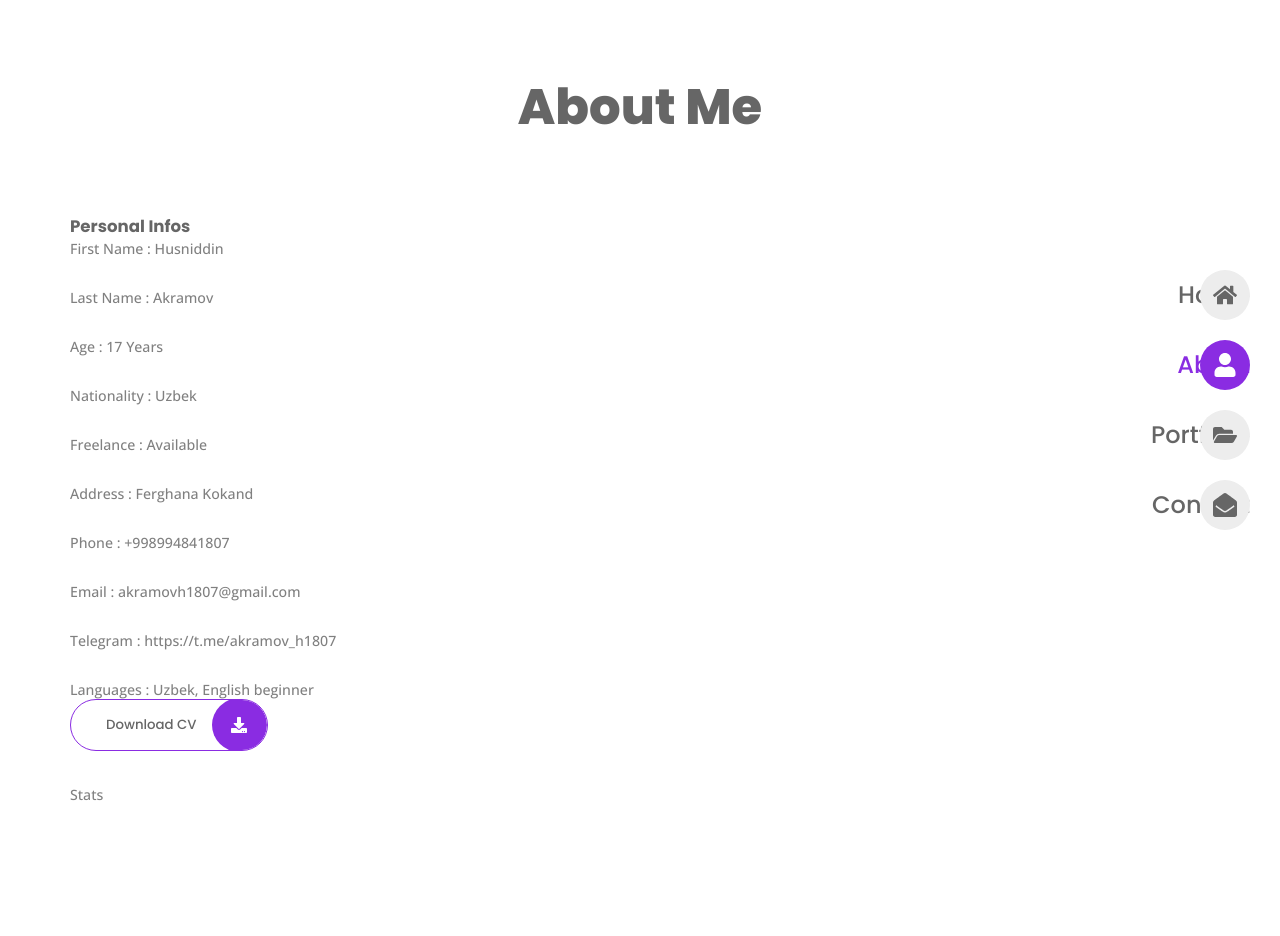
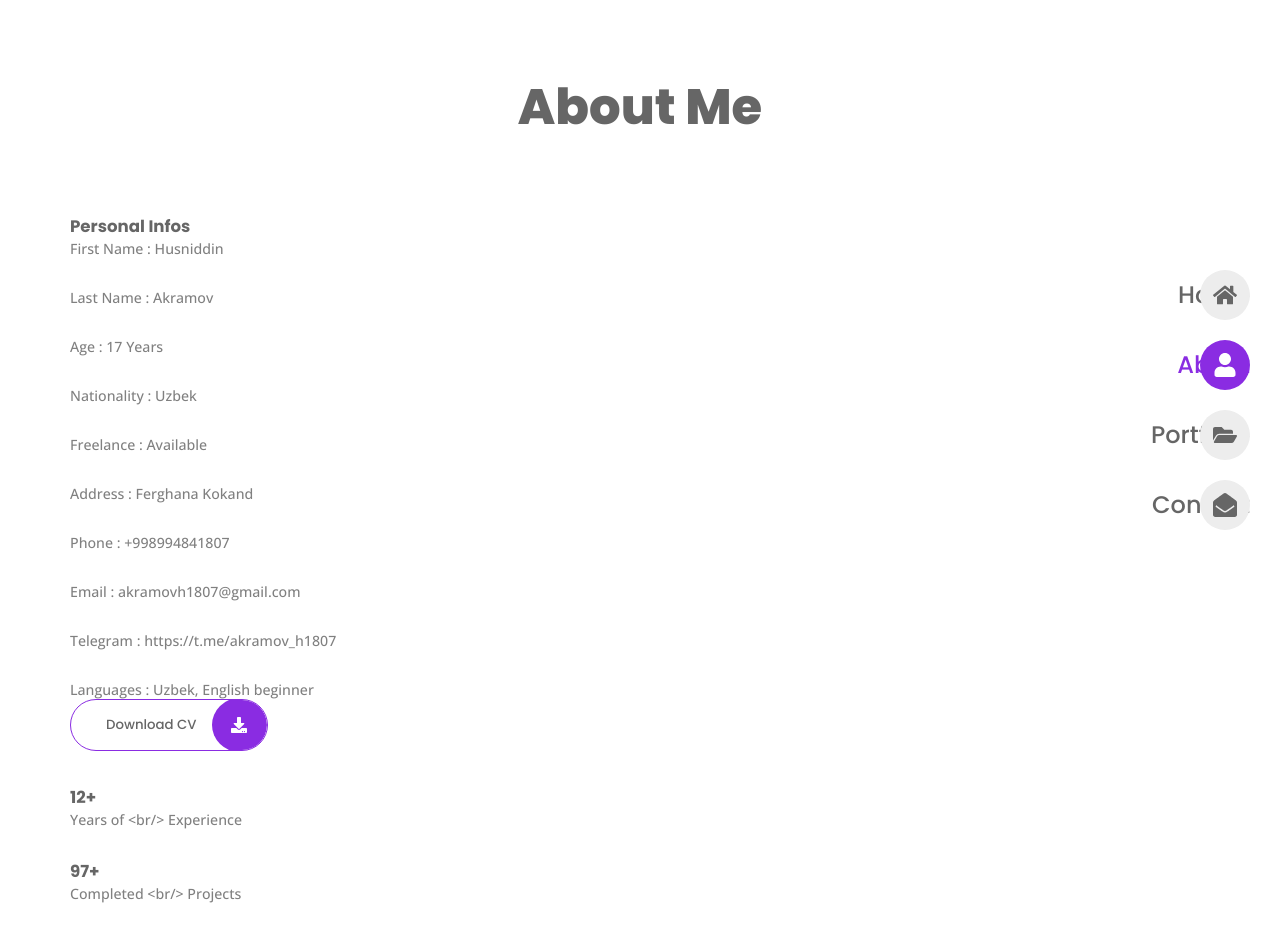
Before and after one commit to akramov1807/portfolio, a React (Create React App) app in the folder portfolio/: page /about in a window 1280 px wide. Shown: the top 936 px of the page. Before the commit the page ends 874 px from the top, so only its background shows below. Built offline with nearby package versions, Linux system fonts and the light colour scheme.

Commit message:
begin stats

```diff
--- a/portfolio/src/components/Stats.js
+++ b/portfolio/src/components/Stats.js
@@ -1,7 +1,17 @@
 import React from 'react'
+import { stats } from './data'
 
 export default function Stats() {
   return (
-    <div>Stats</div>
+    <>
+    {stats.map(({no, title}, index)=>{
+      return(
+        <div className='stats__box' key={index}>
+          <h3 className='stats__no'>{no}</h3>
+          <p className='stats__title'>{title}</p>
+        </div>
+      )
+    })}
+    </>
   )
 }
--- a/portfolio/src/components/data.js
+++ b/portfolio/src/components/data.js
@@ -88,3 +88,26 @@ export const personalInfo=[
         description:'Uzbek, English beginner',
     },
 ]
+
+export const stats=[
+    {
+        id:1,
+        no:'12+',
+        title:'Years of <br/> Experience',
+    },
+    {
+        id:2,
+        no:'97+',
+        title:'Completed <br/> Projects',
+    },
+    {
+        id:3,
+        no:'81+',
+        title:'Happy <br/> Customers',
+    },
+    {
+        id:4,
+        no:'53+',
+        title:'Awards <br/> Won',
+    },
+]
```
Also changed, not shown: portfolio/src/components/app.js (deleted), portfolio/src/pages/about/About.js (line endings or trailing spaces).
